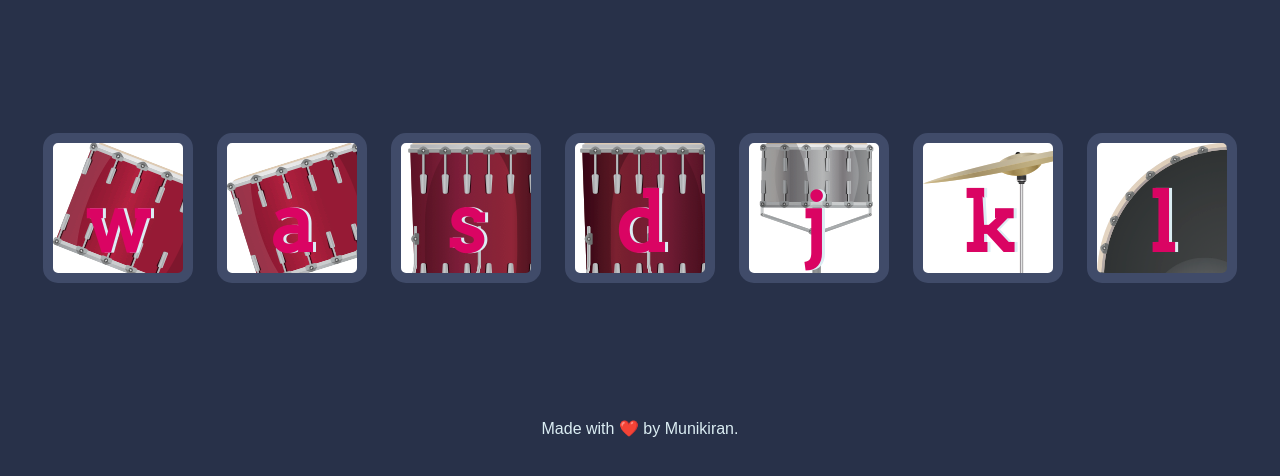
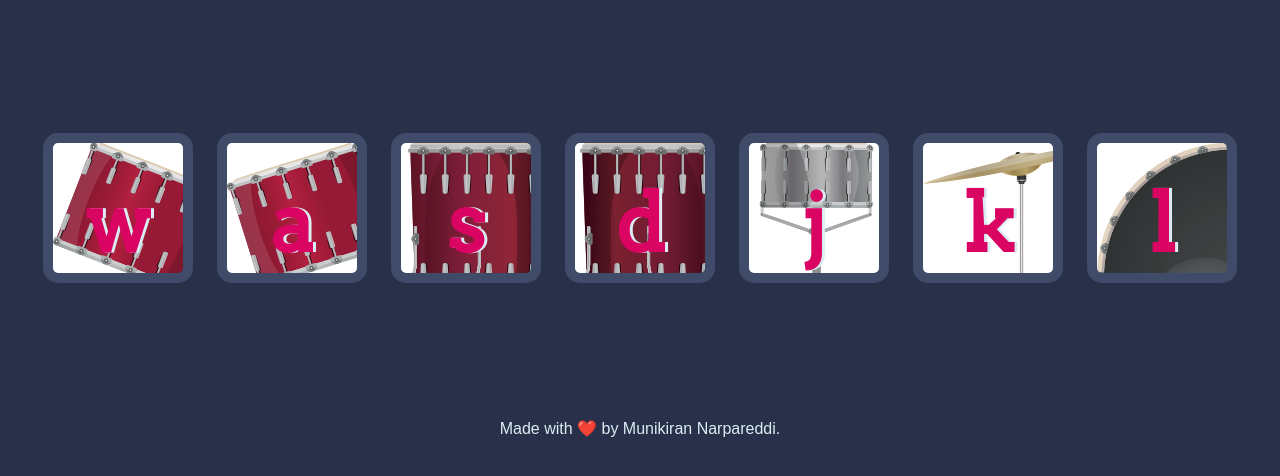
Before and after one commit to narmuni123/drum-kit, a plain HTML site: page index.html in a window 1280 px wide. Shown: the part 156-632 px from the top of the page. Drawn offline with Linux system fonts and the light colour scheme.

```diff
--- a/index.html
+++ b/index.html
@@ -23,6 +23,6 @@
 <script src="index.js"></script>
 </body>
 <footer>
-  Made with ❤️ by Munikiran.
+  Made with ❤️ by Munikiran Narpareddi.
 </footer>
 </html>
```
